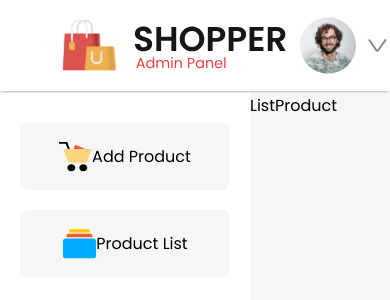
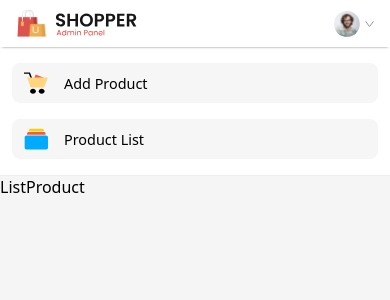
Before and after one commit to ArnaudHalvick/e-commerce-mern-stack, a React (Vite) app in the folder admin/: page /list-product in a window 390 px wide. Shown: the top 300 px of the page. Built offline with nearby package versions, Linux system fonts and the light colour scheme.

Commit message:
Made Admin panel responsive with AI

```diff
--- /dev/null
+++ b/admin/src/App.css
@@ -0,0 +1,20 @@
+* {
+  margin: 0;
+  padding: 0;
+  box-sizing: border-box;
+  font-family: system-ui, -apple-system, BlinkMacSystemFont, "Segoe UI", Roboto,
+    sans-serif;
+}
+
+.app-container {
+  min-height: 100vh;
+  display: flex;
+  flex-direction: column;
+}
+
+/* Responsive styles */
+@media screen and (max-width: 768px) {
+  .app-container {
+    overflow-x: hidden;
+  }
+}
--- a/admin/src/App.jsx
+++ b/admin/src/App.jsx
@@ -1,9 +1,10 @@
 import NavBar from "./components/navbar/Navbar";
 import Admin from "./pages/admin/Admin";
+import "./App.css";
 
 function App() {
   return (
-    <div>
+    <div className="app-container">
       <NavBar />
       <Admin />
     </div>
--- a/admin/src/components/navbar/Navbar.css
+++ b/admin/src/components/navbar/Navbar.css
@@ -1,18 +1,38 @@
 .navbar {
   display: flex;
   justify-content: space-between;
-  padding: 1rem 3.75rem;
+  align-items: center;
+  padding: 0.75rem 2rem;
+  background: #fff;
   box-shadow: 0 1px 3px -2px #000;
-  margin-bottom: 2px;
-  background: #fff;
+  position: sticky;
+  top: 0;
+  z-index: 1000;
 }
 
 .nav-logo {
-  width: 15rem;
+  width: 13rem;
+  height: auto;
 }
 
 .nav-profile {
-  width: 6rem;
+  width: 4rem;
+  height: auto;
+  cursor: pointer;
+}
+
+@media screen and (max-width: 768px) {
+  .navbar {
+    padding: 0.5rem 1rem;
+  }
+
+  .nav-logo {
+    width: 8rem;
+  }
+
+  .nav-profile {
+    width: 2.5rem;
+  }
 }
 
 /* TODO: Make navbar and sidebar responsive. Make it flex direction row for small screens */
--- a/admin/src/components/sidebar/Sidebar.css
+++ b/admin/src/components/sidebar/Sidebar.css
@@ -1,21 +1,56 @@
 .sidebar {
   display: flex;
   flex-direction: column;
-  padding-top: 30px;
-  gap: 20px;
-  width: 100%;
-  max-width: 250px;
-  height: 100vh;
+  padding: 1.5rem 0;
+  gap: 1rem;
+  width: 250px;
+  min-height: calc(100vh - 4.5rem); /* Subtract navbar height */
   background: white;
+  border-right: 1px solid #eee;
+}
+
+.sidebar a {
+  text-decoration: none;
+  color: inherit;
 }
 
 .sidebar-item {
   display: flex;
   align-items: center;
-  justify-content: center;
-  margin: 0px 20px;
-  padding: 5px 10px;
+  gap: 1rem;
+  margin: 0 1rem;
+  padding: 0.75rem 1rem;
   background: #f6f6f6;
-  border-radius: 6px;
+  border-radius: 8px;
   cursor: pointer;
+  transition: all 0.3s ease;
 }
+
+.sidebar-item:hover {
+  background: #ebebeb;
+}
+
+.sidebar-item img {
+  width: 1.5rem;
+  height: 1.5rem;
+}
+
+.sidebar-item p {
+  font-size: 0.9rem;
+  font-weight: 500;
+}
+
+@media screen and (max-width: 768px) {
+  .sidebar {
+    width: 100%;
+    min-height: auto;
+    border-right: none;
+    border-bottom: 1px solid #eee;
+    padding: 1rem 0;
+  }
+
+  .sidebar-item {
+    margin: 0 0.75rem;
+    padding: 0.5rem 0.75rem;
+  }
+}
--- a/admin/src/pages/admin/Admin.css
+++ b/admin/src/pages/admin/Admin.css
@@ -1,5 +1,23 @@
 .admin {
   display: flex;
+  flex: 1;
+  background-color: #f5f5f5;
+}
+
+.admin-content {
+  flex: 1;
+  padding: 2rem;
+  overflow-y: auto;
+}
+
+@media screen and (max-width: 768px) {
+  .admin {
+    flex-direction: column;
+  }
+
+  .admin-content {
+    padding: 1rem;
+  }
 }
 
 /* TODO: Make admin page responsive. Make it flex direction row for small screens */
```
